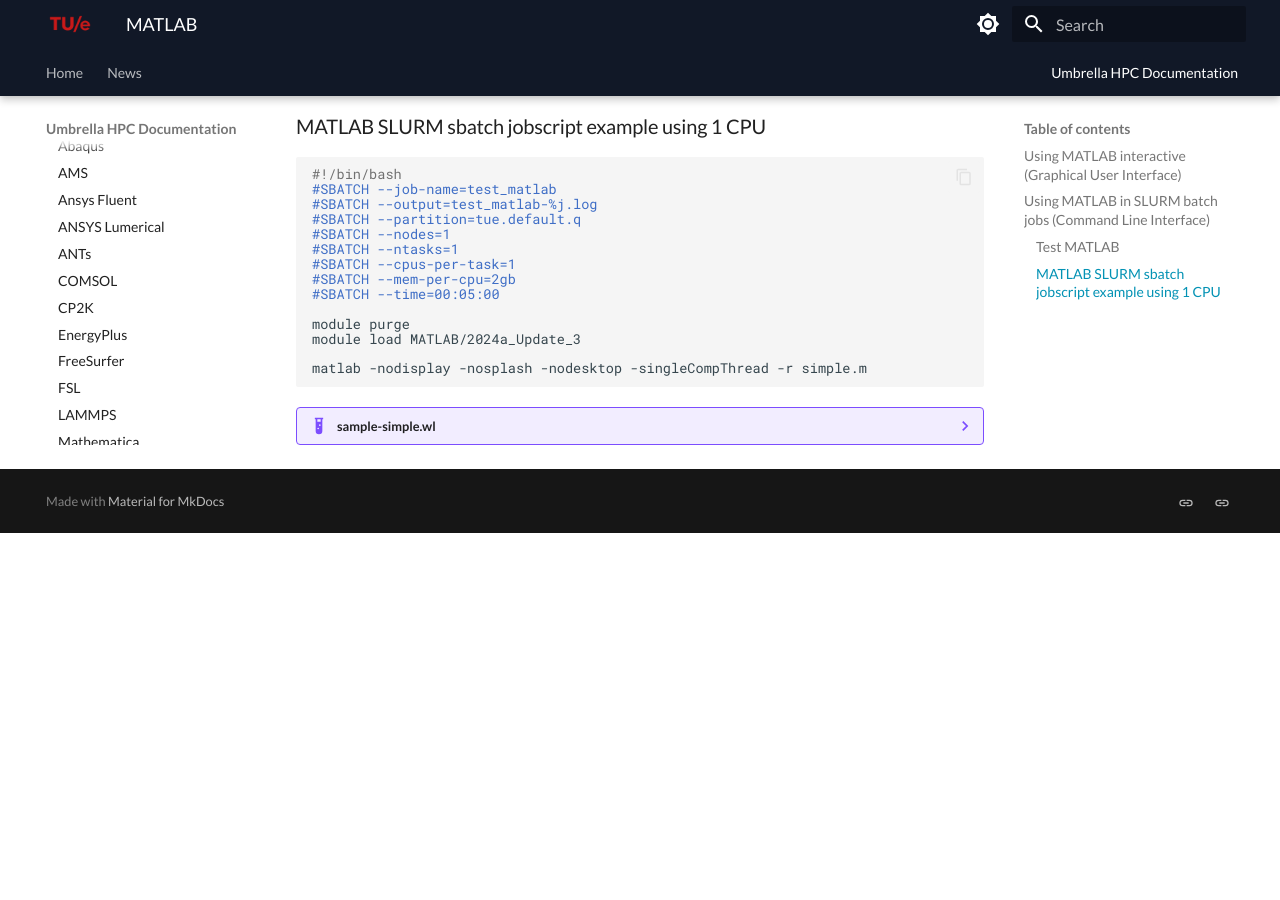
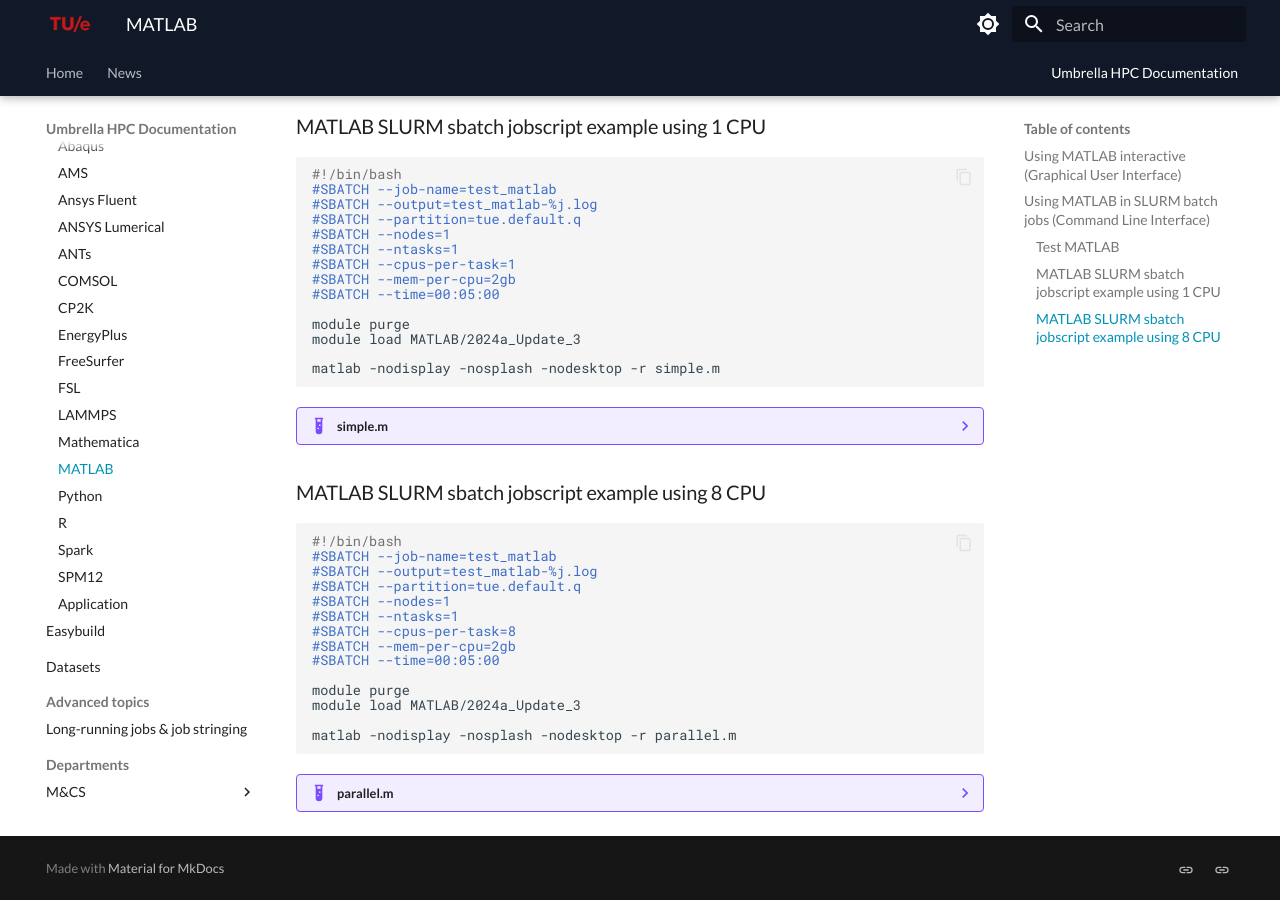
Before and after one commit to gferhpc/supercomputing.tue.nl, an MkDocs documentation site: the page built from pages/documentation/software/recipes/matlab.md, in a window 1280 px wide and 900 px high, scrolled down 945 px. Built offline with MkDocs 1.6.1 and Material for MkDocs 9.7.7, drawn with Linux system fonts in a browser that asks for light colours; before the commit the page ends 1478 px from its top, so only the background shows below that.

Commit message:
Update matlab.md

````diff
--- a/pages/documentation/software/recipes/matlab.md
+++ b/pages/documentation/software/recipes/matlab.md
@@ -55,10 +55,10 @@
 module purge
 module load MATLAB/2024a_Update_3
 
-matlab -nodisplay -nosplash -nodesktop -singleCompThread -r simple.m
+matlab -nodisplay -nosplash -nodesktop -r simple.m
 ```
 
-??? example "sample-simple.wl"
+??? example "simple.m"
 
     ```matlab
 
@@ -67,3 +67,32 @@
     disp (a + b);
 
     ```
+
+### MATLAB SLURM sbatch jobscript example using 8 CPU
+
+```slurm
+#!/bin/bash
+#SBATCH --job-name=test_matlab
+#SBATCH --output=test_matlab-%j.log
+#SBATCH --partition=tue.default.q
+#SBATCH --nodes=1
+#SBATCH --ntasks=1
+#SBATCH --cpus-per-task=8
+#SBATCH --mem-per-cpu=2gb
+#SBATCH --time=00:05:00
+
+module purge
+module load MATLAB/2024a_Update_3
+
+matlab -nodisplay -nosplash -nodesktop -r parallel.m
+```
+
+??? example "parallel.m"
+
+    ```matlab
+
+    parfor idx = 1:10
+        pause(10);
+    end
+
+    ```
````
